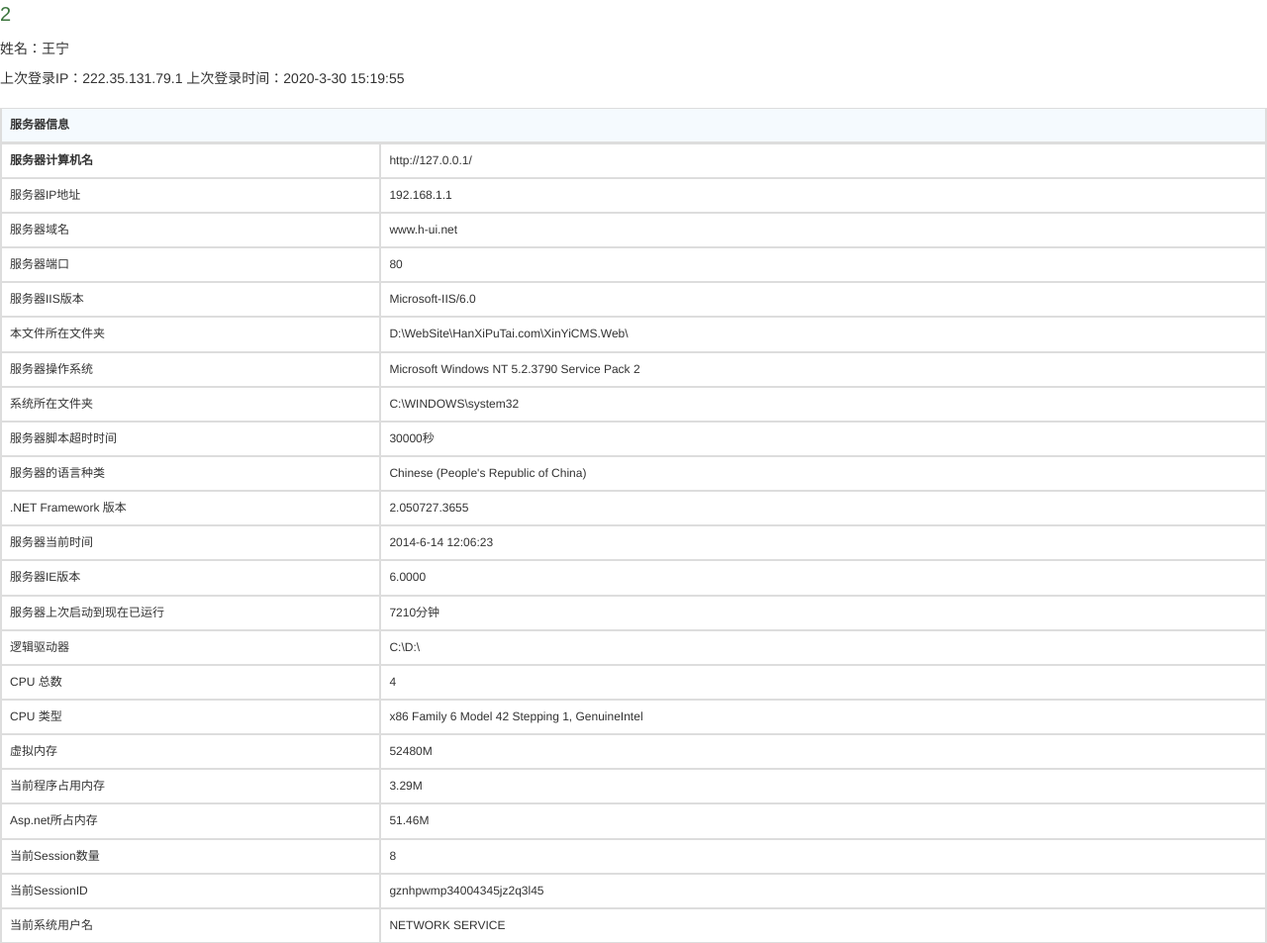
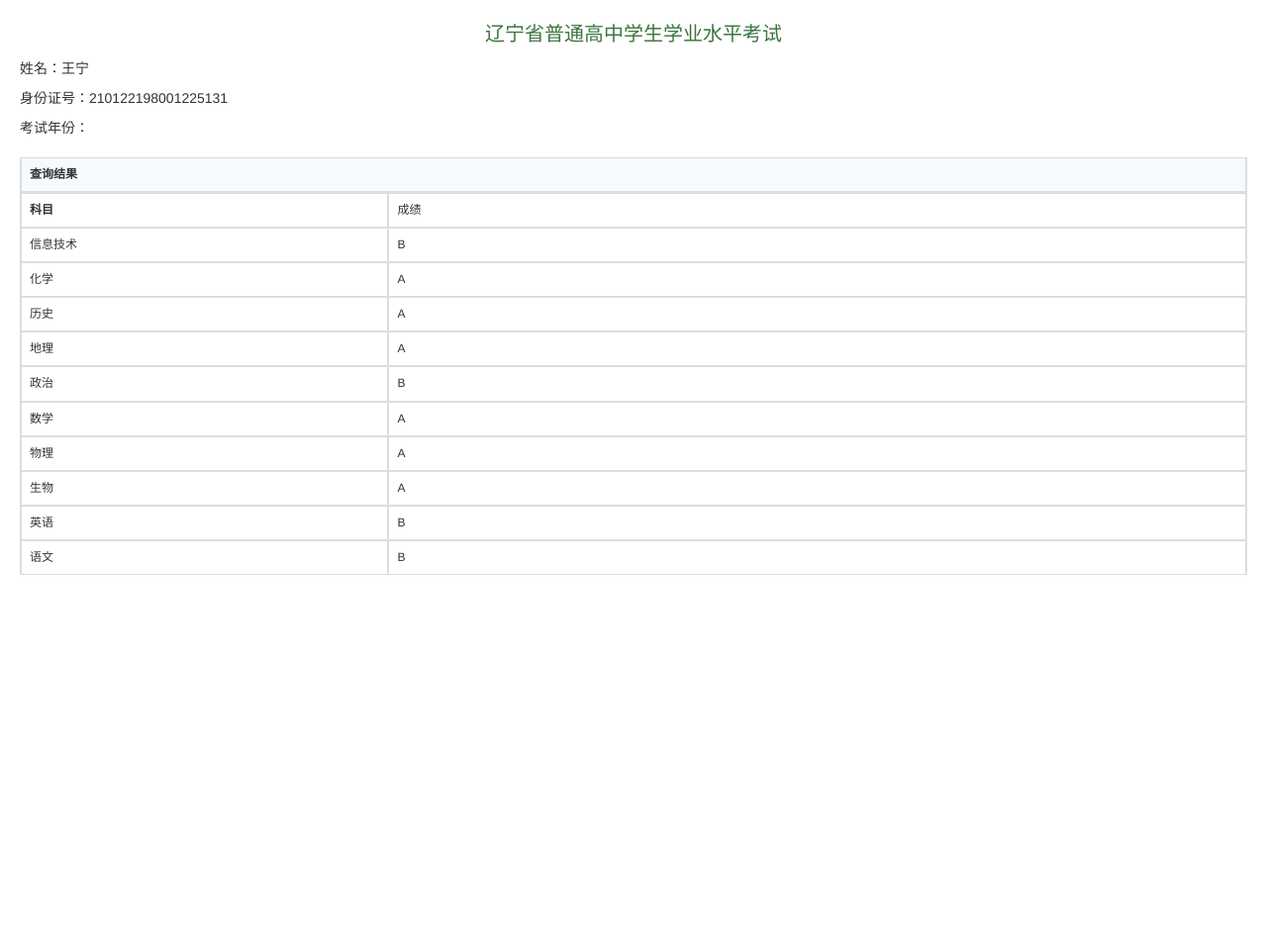
Before and after one commit to dongxiaohao/AchievementManager, a Spring Boot app: page /record-result.html in a window 1280 px wide. Shown: the whole page at 99% size. After the commit the page ends 581 px from the top, so only its background shows below. Run offline with Spring Boot 4, Linux system fonts and the light colour scheme; some of the project's set-up classes (security, data sources, template engines, error pages and the like) are left out, and stand-ins take their place; some libraries are stand-ins or nearby versions.

Commit message:
查询结果

```diff
--- a/src/main/resources/static/article-list.html
+++ b/src/main/resources/static/article-list.html
@@ -68,7 +68,7 @@
 				<tr class="text-c" v-for="record in recordlist" v-bind:data-xm="record.xm" :data-sfzh="record.sfzh" :data-ksm="record.ksm" :data-ksnf="record.ksnf">
 					<td><input type="checkbox" value="" name=""></td>
 					<td>{{record.cxid}}</td>
-<!--					<td class="text-l"><u style="cursor:pointer" class="text-primary" onClick="article_edit('查看','article-zhang.html','10001')" title="查看">{{record.xm}}</u></td>-->
+					<!--<td class="text-l"><u style="cursor:pointer" class="text-primary" onClick="article_edit('查看','article-zhang.html','10001')" title="查看">{{record.xm}}</u></td>-->
 					<td>{{record.sjh}}</td>
 					<td>{{record.xm}}</td>
 					<td>{{record.sfzh}}</td>
--- a/src/main/resources/static/record-result.html
+++ b/src/main/resources/static/record-result.html
@@ -20,112 +20,66 @@
     <script type="text/javascript" src="lib/DD_belatedPNG_0.0.8a-min.js" ></script>
     <script>DD_belatedPNG.fix('*');</script>
     <![endif]-->
-    <title>查询结果</title>
+    <!--<title>查询结果</title>-->
 </head>
 <body >
-    <div id="recorder">
-        <p class="f-20 text-success" id="demo">辽宁省普通高中学生学业水平考试</p>
+    <div id="recorder" class="page-container">
+        <p class="f-20 text-success" id="demo" style="text-align: center">辽宁省普通高中学生学业水平考试</p>
         <p>姓名：王宁 </p>
-        <p>上次登录IP：222.35.131.79.1  上次登录时间：2020-3-30 15:19:55</p>
+        <p>身份证号：210122198001225131</p>
+        <p>考试年份：</p>
         <table class="table table-border table-bordered table-bg mt-20">
             <thead>
             <tr>
-                <th colspan="2" scope="col">服务器信息</th>
+                <th colspan="2" scope="col">查询结果</th>
             </tr>
             </thead>
             <tbody>
             <tr>
-                <th width="30%">服务器计算机名</th>
-                <td><span id="lbServerName">http://127.0.0.1/</span></td>
+                <th width="30%">科目</th>
+                <td><span id="lbServerName">成绩</span></td>
             </tr>
             <tr>
-                <td>服务器IP地址</td>
-                <td>192.168.1.1</td>
+                <td>信息技术</td>
+                <td>B</td>
             </tr>
             <tr>
-                <td>服务器域名</td>
-                <td>www.h-ui.net</td>
+                <td>化学</td>
+                <td>A</td>
             </tr>
             <tr>
-                <td>服务器端口 </td>
-                <td>80</td>
+                <td>历史 </td>
+                <td>A</td>
             </tr>
             <tr>
-                <td>服务器IIS版本 </td>
-                <td>Microsoft-IIS/6.0</td>
+                <td>地理 </td>
+                <td>A</td>
             </tr>
             <tr>
-                <td>本文件所在文件夹 </td>
-                <td>D:\WebSite\HanXiPuTai.com\XinYiCMS.Web\</td>
+                <td>政治 </td>
+                <td>B</td>
             </tr>
             <tr>
-                <td>服务器操作系统 </td>
-                <td>Microsoft Windows NT 5.2.3790 Service Pack 2</td>
+                <td>数学 </td>
+                <td>A</td>
             </tr>
             <tr>
-                <td>系统所在文件夹 </td>
-                <td>C:\WINDOWS\system32</td>
+                <td>物理 </td>
+                <td>A</td>
             </tr>
             <tr>
-                <td>服务器脚本超时时间 </td>
-                <td>30000秒</td>
+                <td>生物 </td>
+                <td>A</td>
             </tr>
             <tr>
-                <td>服务器的语言种类 </td>
-                <td>Chinese (People's Republic of China)</td>
+                <td>英语 </td>
+                <td>B</td>
             </tr>
             <tr>
-                <td>.NET Framework 版本 </td>
-                <td>2.050727.3655</td>
+                <td>语文 </td>
+                <td>B</td>
             </tr>
-            <tr>
-                <td>服务器当前时间 </td>
-                <td>2014-6-14 12:06:23</td>
-            </tr>
-            <tr>
-                <td>服务器IE版本 </td>
-                <td>6.0000</td>
-            </tr>
-            <tr>
-                <td>服务器上次启动到现在已运行 </td>
-                <td>7210分钟</td>
-            </tr>
-            <tr>
-                <td>逻辑驱动器 </td>
-                <td>C:\D:\</td>
-            </tr>
-            <tr>
-                <td>CPU 总数 </td>
-                <td>4</td>
-            </tr>
-            <tr>
-                <td>CPU 类型 </td>
-                <td>x86 Family 6 Model 42 Stepping 1, GenuineIntel</td>
-            </tr>
-            <tr>
-                <td>虚拟内存 </td>
-                <td>52480M</td>
-            </tr>
-            <tr>
-                <td>当前程序占用内存 </td>
-                <td>3.29M</td>
-            </tr>
-            <tr>
-                <td>Asp.net所占内存 </td>
-                <td>51.46M</td>
-            </tr>
-            <tr>
-                <td>当前Session数量 </td>
-                <td>8</td>
-            </tr>
-            <tr>
-                <td>当前SessionID </td>
-                <td>gznhpwmp34004345jz2q3l45</td>
-            </tr>
-            <tr>
-                <td>当前系统用户名 </td>
-                <td>NETWORK SERVICE</td>
-            </tr>
+
             </tbody>
         </table>
     </div>
@@ -144,7 +98,7 @@
     <script src="static/js/article-list.js"></script>
     <script type="text/javascript" >
        //document.getElementById("demo").innerHTML=recorder.checkksm;
-       document.getElementById("demo").innerHTML=recorder.checkksm;
+      // document.getElementById("demo").innerHTML=recorder.checkksm;
        console.log(recorder.flag);
        console.log(recorder.checkxm);
        console.log("怎么回事！！！！！");
```
Also changed, not shown: src/main/resources/static/welcome.html (+8 -8 lines).
